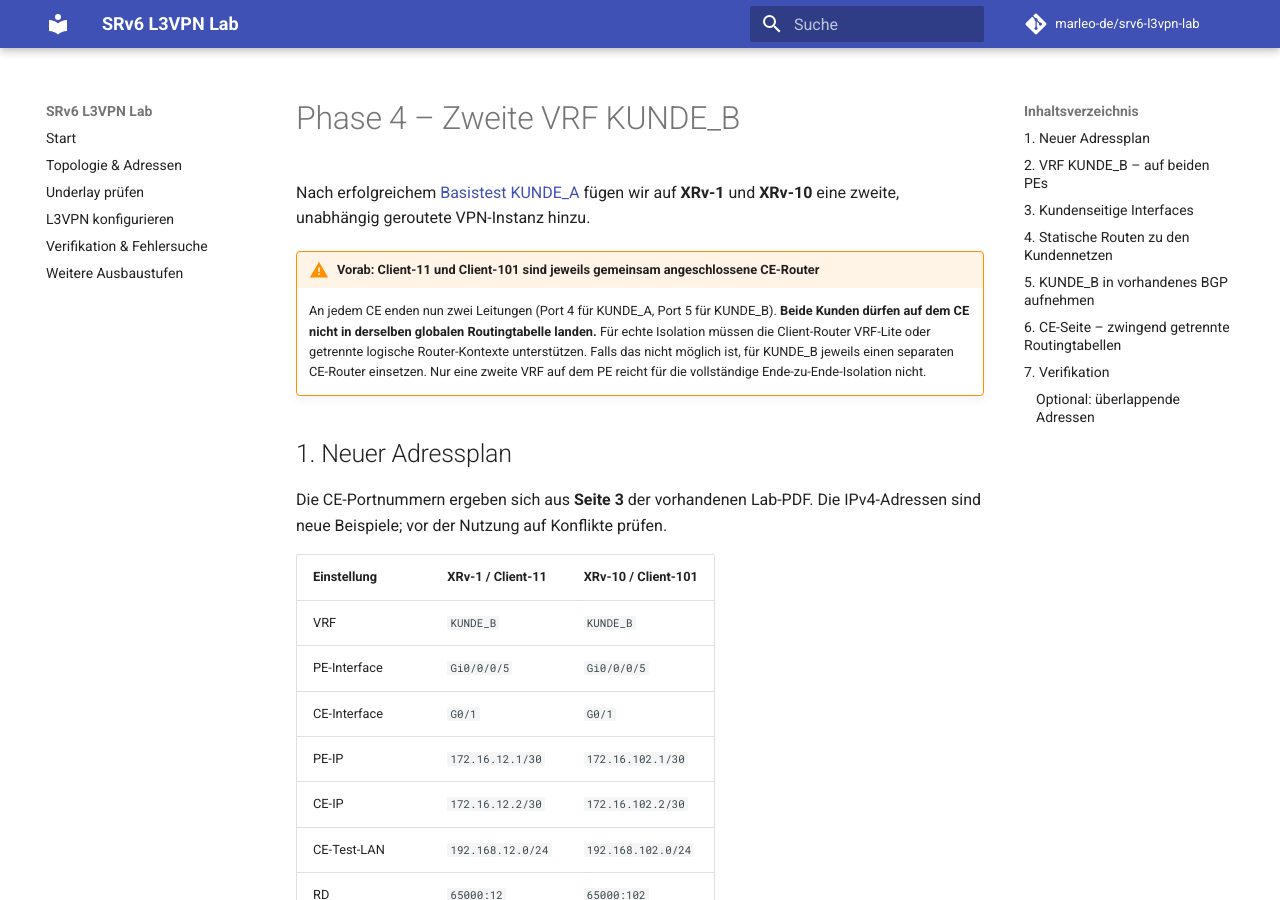
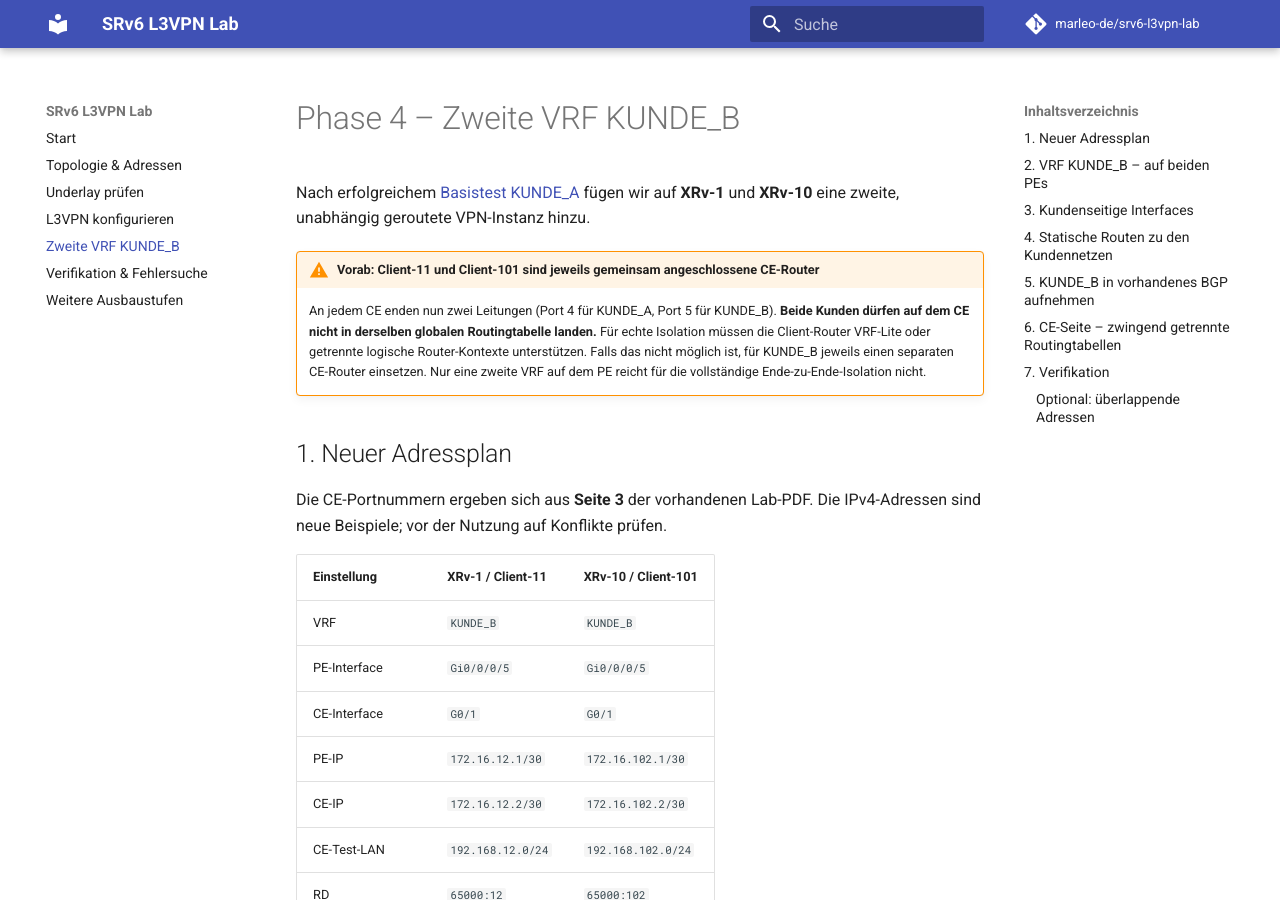
Before and after one commit to marleo-de/srv6-l3vpn-lab, an MkDocs documentation site: the page built from docs/kunde-b.md, in a window 1280 px wide and 900 px high. Built offline with MkDocs 1.6.1 and Material for MkDocs 9.7.7, drawn with Linux system fonts in a browser that asks for light colours; comment, search, counter and statistics services are not loaded.

Commit message:
Document second isolated VRF KUNDE_B and CE port 5

```diff
--- a/mkdocs.yml
+++ b/mkdocs.yml
@@ -22,5 +22,6 @@ nav:
   - Topologie & Adressen: topologie.md
   - Underlay prüfen: underlay.md
   - L3VPN konfigurieren: l3vpn.md
+  - Zweite VRF KUNDE_B: kunde-b.md
   - Verifikation & Fehlersuche: verifikation.md
   - Weitere Ausbaustufen: erweiterungen.md
```
